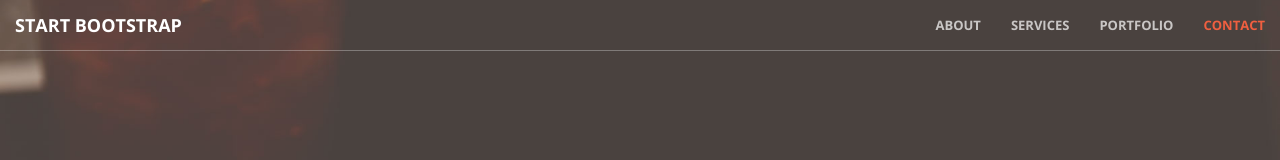
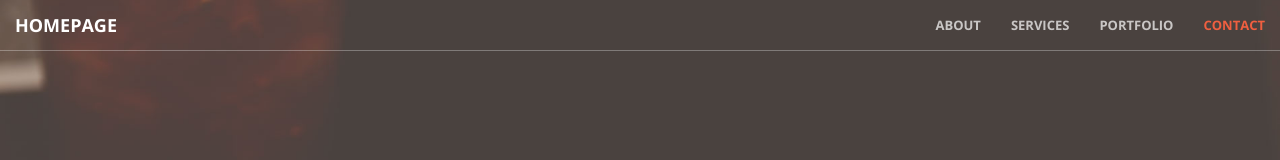
Before and after one commit to Mireyabibi/mireyabibi.github.io, a website: page index.html in a window 1280 px wide. Shown: the top 160 px of the page. Drawn offline with nearby package versions, Linux system fonts and the light colour scheme.

Commit message:
5-3-17homepae update

```diff
--- a/index.html
+++ b/index.html
@@ -43,7 +43,7 @@
                 <button type="button" class="navbar-toggle collapsed" data-toggle="collapse" data-target="#bs-example-navbar-collapse-1">
                     <span class="sr-only">Toggle navigation</span> Menu <i class="fa fa-bars"></i>
                 </button>
-                <a class="navbar-brand page-scroll" href="#page-top">Start Bootstrap</a>
+                <a class="navbar-brand page-scroll" href="#page-top">Homepage</a>
             </div>
 
             <!-- Collect the nav links, forms, and other content for toggling -->
```
